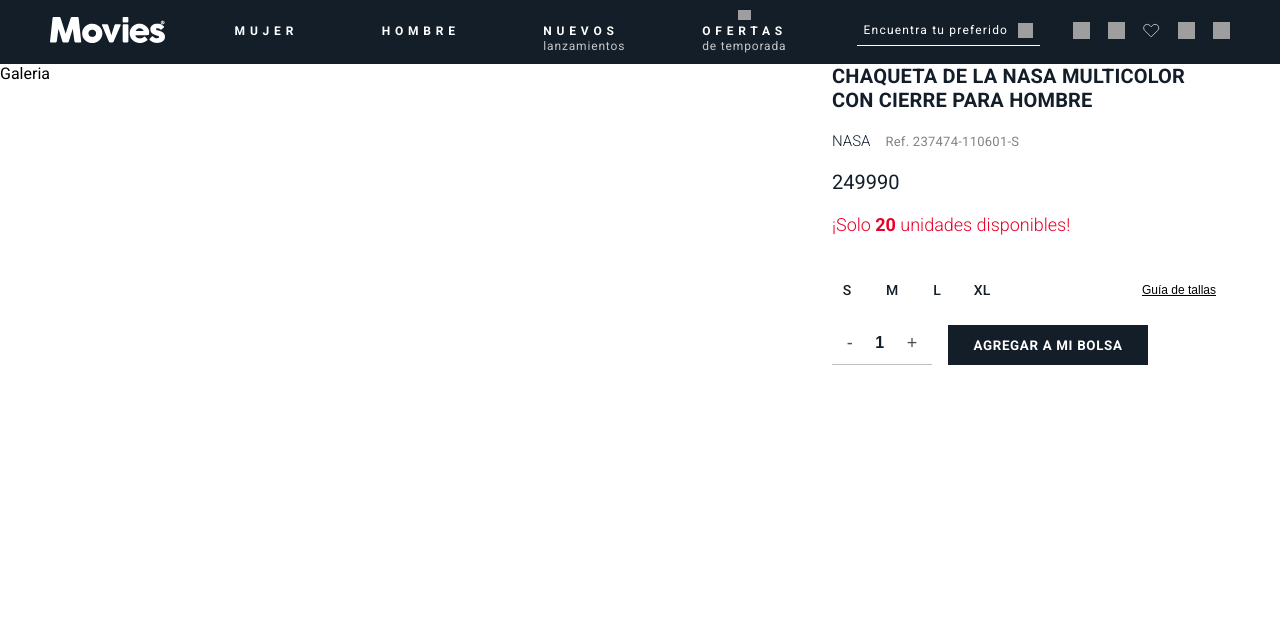
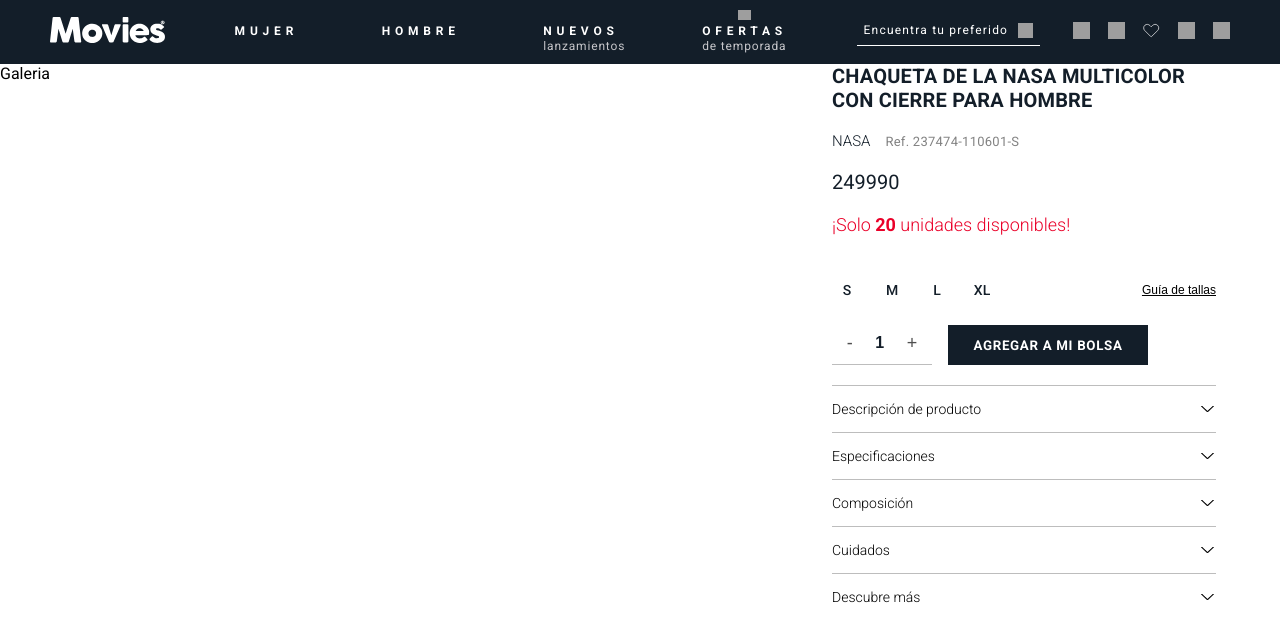
Before and after one commit to javalencis/prueba_mic, a React (Vite) app: page / in a window 1280 px wide. Shown: the top 642 px of the page. Built offline with nearby package versions, Linux system fonts and the light colour scheme; grey boxes are pictures that could not be loaded.

Commit message:
Detalles desplegables del producto

```diff
--- /dev/null
+++ b/src/components/InfoToggle.jsx
@@ -0,0 +1,23 @@
+import { useState } from "react"
+import iconArrow from '../assets/icons/arrow.png'
+export const InfoToggle = ({ children, title }) => {
+
+  const [toggleInfo, setToggleInfo] = useState(false)
+  const handleToggleInfo = () => {
+    setToggleInfo(v => !v)
+  }
+
+  return (
+    <div className='toggle-info' onClick={handleToggleInfo}>
+      <div className='title'>
+        <p>{title}</p>
+        <img src={iconArrow} alt="Flecha indicativa" className={toggleInfo ? 'expanded':''}/>
+      </div>
+      {toggleInfo && (
+        children
+      )}
+
+
+    </div>
+  )
+}
--- a/src/components/ProductDetails.jsx
+++ b/src/components/ProductDetails.jsx
@@ -1,10 +1,12 @@
 import { useState } from 'react'
 import '../styles/ProductDetails.scss'
+import { InfoToggle } from './InfoToggle'
 export const ProductDetails = ({ product, openModal }) => {
     const [selectedSize, setSelectedSize] = useState(0)
     const [selectedAmount, setSelectedAmount] = useState(product.sizes[0].amount)
     const [isActive, setIsActive] = useState(false)
     const [amount, setAmount] = useState(1)
+
     const handleSelectedSize = (e) => {
         const index = parseInt(e.target.id)
         if (index === selectedSize) {
@@ -13,7 +15,7 @@
         } else {
             setIsActive(true)
         }
-        if(amount >=product.sizes[index].amount){
+        if (amount >= product.sizes[index].amount) {
             setAmount(product.sizes[index].amount)
         }
 
@@ -28,7 +30,7 @@
         let value = (e.target.value)
 
         if (/^\d*$/.test(value)) {
-            value= (Number(value))
+            value = (Number(value))
             if (value < 1) {
                 setAmount('')
             } else if (value >= selectedAmount) {
@@ -36,25 +38,26 @@
             } else {
                 setAmount(value)
             }
-        }else{
+        } else {
             setAmount('')
         }
         // const value  = Number(e.target.value)
 
     }
-    const handleBlurInput = () =>{
-        if(amount===''){
+    const handleBlurInput = () => {
+        if (amount === '') {
             setAmount(1)
         }
     }
 
-    const subAmount = () =>{
+    const subAmount = () => {
         setAmount(c => c > 1 ? c - 1 : 1)
     }
 
     const addAmount = () => {
         setAmount(c => c < selectedAmount ? c + 1 : c)
     }
+
 
     return (
         <section className="ProductDetails">
@@ -108,17 +111,42 @@
                         <button onClick={subAmount}> - </button>
                         <input
                             type="text"
-                            value={amount }
+                            value={amount}
                             onChange={handleChangeAmount}
                             onBlur={handleBlurInput}
-                            />
+                        />
                         <button onClick={addAmount}> + </button>
                     </div>
                     <button className='bt-addCart'>
                         AGREGAR A MI BOLSA
                     </button>
                 </div>
-
+                <div className='pd-toggle'>
+                    <InfoToggle title={'Descripción de producto'}>
+                        <p className='info'>{product.description}</p>
+                    </InfoToggle>
+                    <InfoToggle title={'Especificaciones'}>
+                        <p className='info esp'>
+                            <span>País de fabricación:</span>
+                            {product.specifications?.country}
+                            <span>Registro Sic:</span>
+                            {product.specifications?.sic}
+                            <span>Especificaciones:</span>
+                            {product.specifications?.details}
+                            <span>Color:</span>
+                            {product.specifications?.colors}
+                        </p>
+                    </InfoToggle>
+                    <InfoToggle title={'Composición'}>
+                        <p className='info'>{product.composition}</p>
+                    </InfoToggle>
+                    <InfoToggle title={'Cuidados'}>
+                        <p className='info'>{product.care}</p>
+                    </InfoToggle>
+                    <InfoToggle title={'Descubre más'}>
+                        <p className='info'>{product.more}</p>
+                    </InfoToggle>
+                </div>
             </div>
         </section>
     )
--- a/src/styles/ProductDetails.scss
+++ b/src/styles/ProductDetails.scss
@@ -3,6 +3,7 @@
 .ProductDetails {
     width: 100%;
     padding: 0 12px;
+
     .pd-container {
 
         display: flex;
@@ -158,5 +159,71 @@
             }
         }
 
+        .pd-toggle {
+            cursor: pointer;
+
+            .toggle-info {
+
+                padding: 15px 0;
+                width: 100%;
+                border-top: 1px solid #bdbdbd;
+
+                .title {
+                    display: flex;
+                    justify-content: space-between;
+                    font-weight: 300;
+                    font-size: 14px;
+
+                   img{
+                    width: 17px;
+                    height: 16px;
+                    transform: rotate(180deg);
+                   }
+                   .expanded{
+                    transform: rotate(0deg);
+
+                   }
+                }
+
+                .info {
+                    margin-top: 10px;
+                    font-size: 12px;
+                    max-height: 8em;
+                    overflow-y: scroll;
+                    line-height: 18px;
+
+                    color: #4f4f4f;
+
+                    &.esp {
+                        max-height: min-content;
+                        overflow: visible;
+
+                        span {
+                            display: block;
+                            font-weight: 700;
+                            text-decoration: underline;
+                        }
+                    }
+
+                    &::-webkit-scrollbar {
+                        width: 5px;
+                        height: 3px;
+                        background-color: #efefef;
+                    }
+
+
+                    &::-webkit-scrollbar-thumb {
+                        background-color: rgba(51, 51, 51, .6);
+                        border-radius: 30px;
+                        position: absolute;
+                        top: 0;
+                        right: 0;
+
+                    }
+                }
+
+            }
+        }
+
     }
 }
--- a/src/styles/main.scss
+++ b/src/styles/main.scss
@@ -11,6 +11,21 @@
     font-family: variables.$font;
     font-weight: 400;
     font-style: normal;
+    &::-webkit-scrollbar {
+        width: 5px;
+        height: 2px;
+        background-color: #efefef;
+    }
+
+
+    &::-webkit-scrollbar-thumb{
+        background-color: rgba(51, 51, 51, .6);
+        border-radius: 30px;
+        position: absolute;
+        top: 0;
+        right: 0;
+
+    }
 }
 
 li{
```
Also changed, not shown: src/assets/icons/arrow.png (added).
